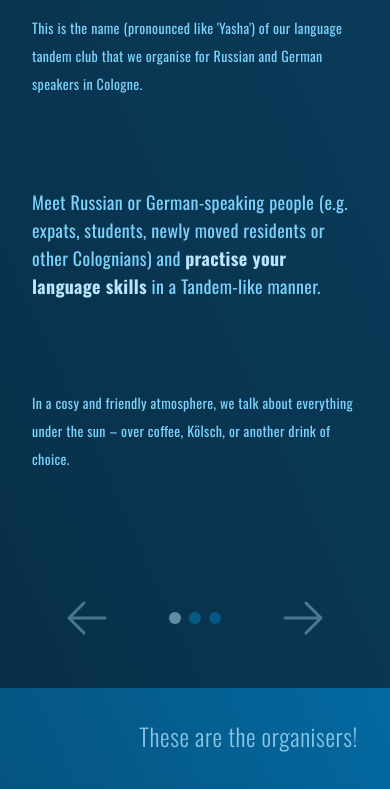
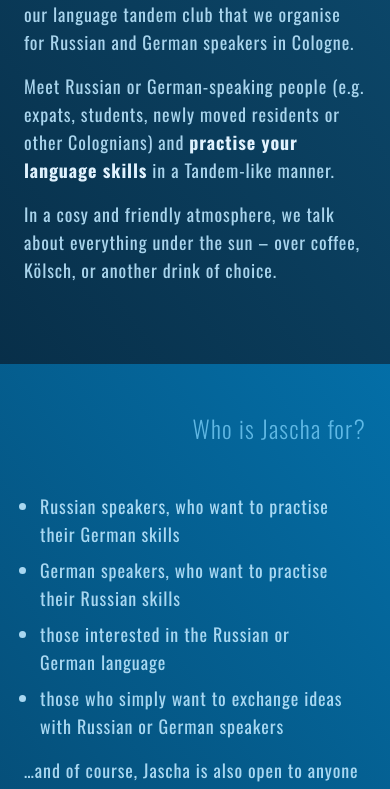
Before and after one commit to wfelk/jascha, a Next.js app: page /en in a window 390 px wide. Shown: the part 1000-1789 px from the top of the page. Built offline with nearby package versions, Linux system fonts and the light colour scheme.

Commit message:
style mobile view of about section

```diff
--- a/app/[lang]/components/sections/about/About.tsx
+++ b/app/[lang]/components/sections/about/About.tsx
@@ -1,5 +1,6 @@
 import { FC } from "react";
 import AboutCarousel from "./AboutCarousel";
+import MobileView from "./mobile/AboutMobileView";
 
 interface Props {
   dict: any;
@@ -7,8 +8,13 @@ interface Props {
 
 const About: FC<Props> = ({ dict }) => {
   return (
-    <section className="h-screen will-change-scroll bg-gradient-to-tr from-sky-950 to-sky-900/50">
-      <AboutCarousel dict={dict} />
+    <section>
+      <div className="block md:hidden">
+        <MobileView dict={dict} />
+      </div>
+      <div className="hidden md:block h-screen will-change-scroll bg-gradient-to-tr from-sky-950 to-sky-900/50">
+        <AboutCarousel dict={dict} />
+      </div>
     </section>
   );
 };
--- a/app/[lang]/components/sections/about/AboutCarouselItem.tsx
+++ b/app/[lang]/components/sections/about/AboutCarouselItem.tsx
@@ -5,7 +5,7 @@ interface Props {
   heading: string;
 }
 
-const AboutCarouselTile: FC<Props> = ({ heading, children }) => {
+const AboutCarouselItem: FC<Props> = ({ heading, children }) => {
   return (
     <div className="rounded-lg w-full h-full flex flex-col justify-between">
       <h2 className="p-8 text-sky-400/75 h-1/8 tracking-wide font-light text-right text-2xl">
@@ -20,4 +20,4 @@ const AboutCarouselTile: FC<Props> = ({ heading, children }) => {
   );
 };
 
-export default AboutCarouselTile;
+export default AboutCarouselItem;
--- a/app/[lang]/components/sections/about/getCarouselItems.tsx
+++ b/app/[lang]/components/sections/about/getCarouselItems.tsx
@@ -1,71 +1,71 @@
 import React from "react";
 import Button from "../../Button";
 
-const getCarouselTiles = (dict: any): any[] => {
-  const carouselTiles = [
-    // tile 1
+const getCarouselItems = (dict: any): any[] => {
+  const carouselItems = [
+    // item 1
     {
-      heading: dict?.carouselTiles.tile1.heading,
+      heading: dict?.carouselItems.item1.heading,
       content: (
         <>
-          <p>{dict?.carouselTiles.tile1.content.paragraph1}</p>
+          <p>{dict?.carouselItems.item1.content.paragraph1}</p>
           <p className="text-lg">
-            {dict?.carouselTiles.tile1.content.paragraph2.beforeEmphasis}{" "}
+            {dict?.carouselItems.item1.content.paragraph2.beforeEmphasis}{" "}
             <span className="font-bold text-sky-200">
-              {dict?.carouselTiles.tile1.content.paragraph2.emphasis}
+              {dict?.carouselItems.item1.content.paragraph2.emphasis}
             </span>{" "}
-            {dict?.carouselTiles.tile1.content.paragraph2.afterEmphasis}
+            {dict?.carouselItems.item1.content.paragraph2.afterEmphasis}
           </p>
-          <p>{dict?.carouselTiles.tile1.content.paragraph3}</p>
+          <p>{dict?.carouselItems.item1.content.paragraph3}</p>
         </>
       ),
     },
-    // tile 2
+    // item 2
     {
-      heading: dict?.carouselTiles.tile2.heading,
+      heading: dict?.carouselItems.item2.heading,
       content: (
         <>
           <ul className="list-disc px-4 flex flex-col gap-2">
-            <li>{dict?.carouselTiles.tile2.content.list.item1}</li>
-            <li>{dict?.carouselTiles.tile2.content.list.item2}</li>
-            <li>{dict?.carouselTiles.tile2.content.list.item3}</li>
-            <li>{dict?.carouselTiles.tile2.content.list.item4}</li>
+            <li>{dict?.carouselItems.item2.content.list.item1}</li>
+            <li>{dict?.carouselItems.item2.content.list.item2}</li>
+            <li>{dict?.carouselItems.item2.content.list.item3}</li>
+            <li>{dict?.carouselItems.item2.content.list.item4}</li>
           </ul>
           <p className="text-lg">
-            {dict?.carouselTiles.tile2.content.paragraph.beforeEmphasis}{" "}
+            {dict?.carouselItems.item2.content.paragraph.beforeEmphasis}{" "}
             <span className="font-bold text-sky-200">
-              {dict?.carouselTiles.tile2.content.paragraph.emphasis}
+              {dict?.carouselItems.item2.content.paragraph.emphasis}
             </span>
           </p>
         </>
       ),
     },
-    // tile 3
+    // item 3
     {
-      heading: dict?.carouselTiles.tile3.heading,
+      heading: dict?.carouselItems.item3.heading,
       content: (
         <>
           <p className="text-2xl font-light">
-            {dict?.carouselTiles.tile3.content.paragraph1}
+            {dict?.carouselItems.item3.content.paragraph1}
           </p>
           <p>
-            {dict?.carouselTiles.tile3.content.paragraph2.beforeEmphasis}{" "}
+            {dict?.carouselItems.item3.content.paragraph2.beforeEmphasis}{" "}
             <span className="font-bold text-sky-200">
-              {dict?.carouselTiles.tile3.content.paragraph2.emphasis}
+              {dict?.carouselItems.item3.content.paragraph2.emphasis}
             </span>
           </p>
           <Button
             onClick={() => {}}
             className="bg-sky-200 hover:bg-sky-600 transition-all cursor-pointer py-3 px-4 rounded-xl font-mono text-sky-900 tracking-wider uppercase font-bold border-4 border-sky-600/75 ring-2 ring-sky-100/50 w-fit self-center"
           >
-            <a href="#">{dict.carouselTiles.tile3.content.button}</a>
+            <a href="#">{dict.carouselItems.item3.content.button}</a>
           </Button>
         </>
       ),
     },
   ];
 
-  return carouselTiles;
+  return carouselItems;
 };
 
-export default getCarouselTiles;
+export default getCarouselItems;
--- /dev/null
+++ b/app/[lang]/components/sections/about/mobile/AboutArticleHow.tsx
@@ -0,0 +1,37 @@
+"use client";
+
+import { FC } from "react";
+import Button from "../../../Button";
+
+interface Props {
+  dict: any;
+}
+
+const AboutArticleHow: FC<Props> = ({ dict }) => {
+  return (
+    <article className="bg-gradient-to-tr from-sky-950 to-sky-900 px-6 pb-20 pt-12 flex flex-col gap-12">
+      <h2 className="text-sky-300/75 h-1/8 tracking-wider font-light text-right text-2xl">
+        {dict.carouselItems.item3.heading}
+      </h2>
+      <div className="text-lg tracking-wider text-sky-200/90 flex flex-col gap-6">
+        <p className="text-xl font-light">
+          {dict?.carouselItems.item3.content.paragraph1}
+        </p>
+        <p>
+          {dict?.carouselItems.item3.content.paragraph2.beforeEmphasis}{" "}
+          <span className="font-bold text-sky-200">
+            {dict?.carouselItems.item3.content.paragraph2.emphasis}
+          </span>
+        </p>
+        <Button
+          onClick={() => {}}
+          className="bg-sky-200 hover:bg-sky-600 transition-all mt-12 cursor-pointer py-4 px-6 rounded-xl font-mono text-sky-900 tracking-wider uppercase font-bold border-4 text-sm border-sky-600/75 ring-2 ring-sky-100/50 w-fit self-center"
+        >
+          <a href="#">{dict.carouselItems.item3.content.button}</a>
+        </Button>
+      </div>
+    </article>
+  );
+};
+
+export default AboutArticleHow;
--- /dev/null
+++ b/app/[lang]/components/sections/about/mobile/AboutArticleWhat.tsx
@@ -0,0 +1,28 @@
+import { FC } from "react";
+
+interface Props {
+  dict: any;
+}
+
+const AboutArticleWhat: FC<Props> = ({ dict }) => {
+  return (
+    <article className="bg-gradient-to-tr from-sky-950 to-sky-900 px-6 pb-20 pt-12 flex flex-col gap-12">
+      <h2 className="text-sky-400/75 h-1/8 tracking-wider font-light text-right text-2xl">
+        {dict.carouselItems.item1.heading}
+      </h2>
+      <div className="text-lg tracking-wider text-sky-200/90 flex flex-col gap-4">
+        <p>{dict?.carouselItems.item1.content.paragraph1}</p>
+        <p className="text-lg">
+          {dict?.carouselItems.item1.content.paragraph2.beforeEmphasis}{" "}
+          <span className="font-bold text-sky-100">
+            {dict?.carouselItems.item1.content.paragraph2.emphasis}
+          </span>{" "}
+          {dict?.carouselItems.item1.content.paragraph2.afterEmphasis}
+        </p>
+        <p>{dict?.carouselItems.item1.content.paragraph3}</p>
+      </div>
+    </article>
+  );
+};
+
+export default AboutArticleWhat;
--- /dev/null
+++ b/app/[lang]/components/sections/about/mobile/AboutArticleWhom.tsx
@@ -0,0 +1,31 @@
+import { FC } from "react";
+
+interface Props {
+  dict: any;
+}
+
+const AboutArticleWhom: FC<Props> = ({ dict }) => {
+  return (
+    <article className="bg-gradient-to-tr from-sky-700/50 to-sky-600/75 px-6 pb-20 pt-12 flex flex-col gap-12">
+      <h2 className="text-sky-300/75 h-1/8 tracking-wider font-light text-right text-2xl">
+        {dict.carouselItems.item2.heading}
+      </h2>
+      <div className="text-lg tracking-wider text-sky-200/90 flex flex-col gap-4">
+        <ul className="list-disc px-4 flex flex-col gap-2">
+          <li>{dict?.carouselItems.item2.content.list.item1}</li>
+          <li>{dict?.carouselItems.item2.content.list.item2}</li>
+          <li>{dict?.carouselItems.item2.content.list.item3}</li>
+          <li>{dict?.carouselItems.item2.content.list.item4}</li>
+        </ul>
+        <p className="text-lg">
+          {dict?.carouselItems.item2.content.paragraph.beforeEmphasis}{" "}
+          <span className="font-bold text-sky-200">
+            {dict?.carouselItems.item2.content.paragraph.emphasis}
+          </span>
+        </p>
+      </div>
+    </article>
+  );
+};
+
+export default AboutArticleWhom;
--- /dev/null
+++ b/app/[lang]/components/sections/about/mobile/AboutMobileView.tsx
@@ -0,0 +1,20 @@
+import { FC } from "react";
+import What from "./AboutArticleWhat";
+import Whom from "./AboutArticleWhom";
+import How from "./AboutArticleHow";
+
+interface Props {
+  dict: any;
+}
+
+const AboutMobileView: FC<Props> = ({ dict }) => {
+  return (
+    <section className="">
+      <What dict={dict} />
+      <Whom dict={dict} />
+      <How dict={dict} />
+    </section>
+  );
+};
+
+export default AboutMobileView;
--- a/dictioniaries/de.json
+++ b/dictioniaries/de.json
@@ -13,8 +13,8 @@
       "button": "mitmachen"
     },
     "about": {
-      "carouselTiles": {
-        "tile1": {
+      "carouselItems": {
+        "item1": {
           "heading": "Was ist „Jascha“?",
           "content": {
             "paragraph1": "Das ist der Name unseres Sprachtreffs, den wir für Russisch- und Deutschsprachige in Köln organisieren.",
@@ -26,7 +26,7 @@
             "paragraph3": "In einer gemütlichen und freundlichen Atmosphäre sprechen wir über alles Mögliche – bei Kaffee, Kölsch oder einem anderen Getränk der Wahl."
           }
         },
-        "tile2": {
+        "item2": {
           "heading": "Für wen ist „Jascha“?",
           "content": {
             "list": {
@@ -41,7 +41,7 @@
             }
           }
         },
-        "tile3": {
+        "item3": {
           "heading": "Wie kann ich teilnehmen?",
           "content": {
             "paragraph1": "Komm' einfach vorbei!",
--- a/dictioniaries/en.json
+++ b/dictioniaries/en.json
@@ -13,8 +13,8 @@
       "button": "participate"
     },
     "about": {
-      "carouselTiles": {
-        "tile1": {
+      "carouselItems": {
+        "item1": {
           "heading": "What is Jascha?",
           "content": {
             "paragraph1": "This is the name (pronounced like 'Yasha') of our language tandem club that we organise for Russian and German speakers in Cologne.",
@@ -26,7 +26,7 @@
             "paragraph3": "In a cosy and friendly atmosphere, we talk about everything under the sun – over coffee, Kölsch, or another drink of choice."
           }
         },
-        "tile2": {
+        "item2": {
           "heading": "Who is Jascha for?",
           "content": {
             "list": {
@@ -41,7 +41,7 @@
             }
           }
         },
-        "tile3": {
+        "item3": {
           "heading": "How can I participate?",
           "content": {
             "paragraph1": "Just come by!",
```
